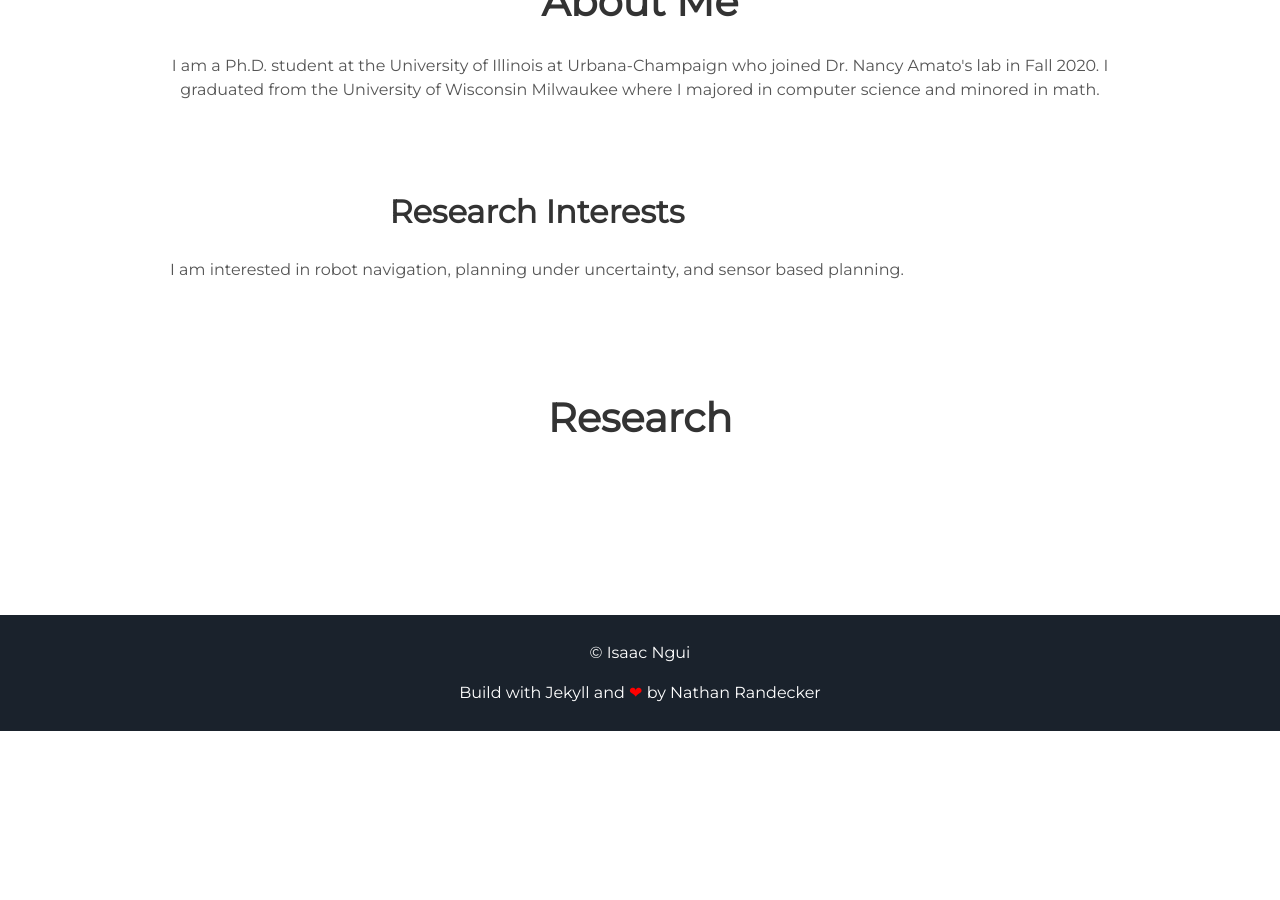
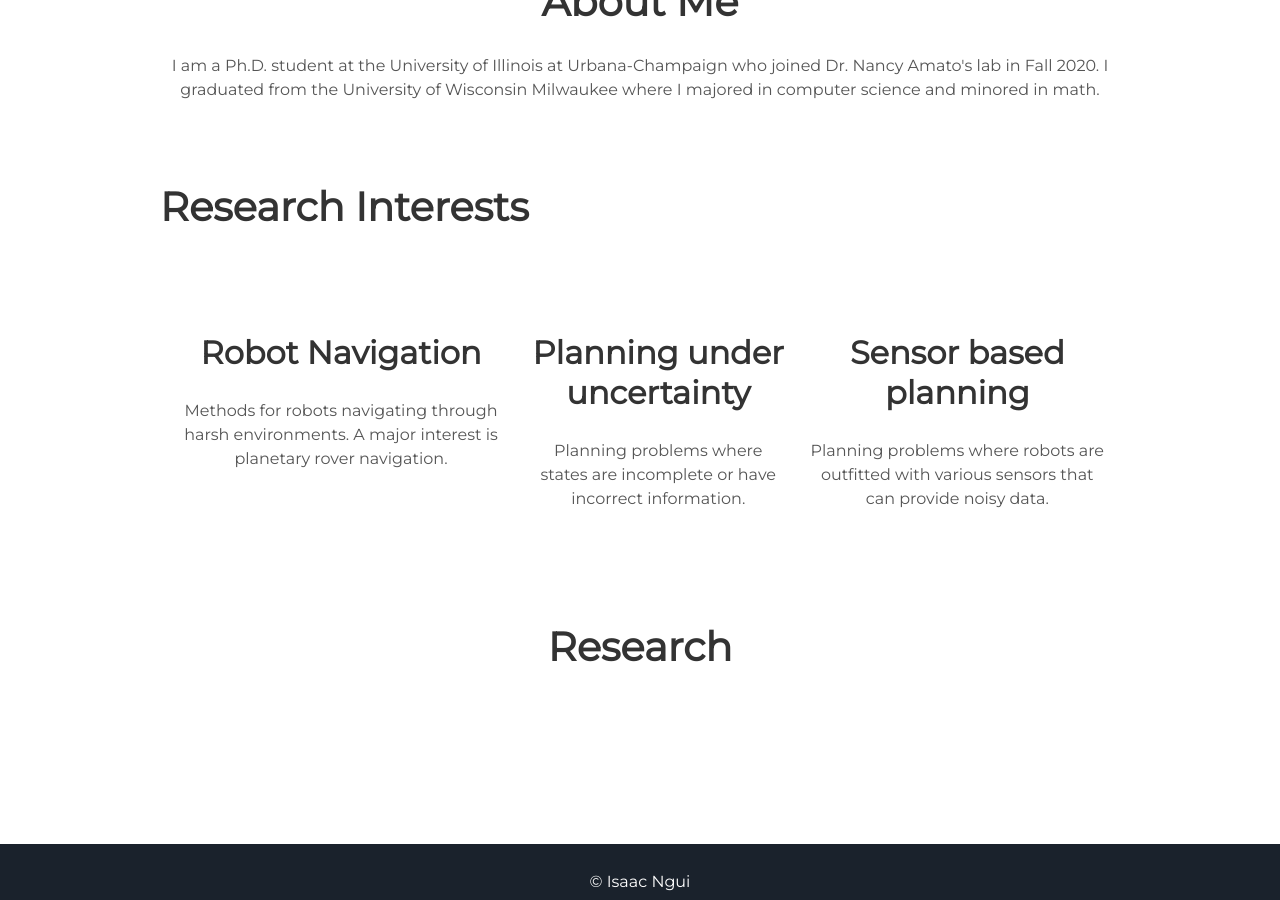
Before and after one commit to imngui/imngui.github.io, a Jekyll site: the page built from index.html, in a window 1280 px wide and 900 px high, scrolled down 1003 px. Built offline with Jekyll 4.4.1, drawn with Linux system fonts in a browser that asks for light colours; before the commit the page ends 1734 px from its top, so only the background shows below that.

Commit message:
Updated Research Interests

```diff
--- a/_includes/about.html
+++ b/_includes/about.html
@@ -2,25 +2,18 @@
   <h1> About Me </h1>
   <p> {{site.user_description}} </p>
 </div>
+  <h1>Research Interests</h1>
   <div class="user">
     <div class="tech">
-      <h2>Research Interests</h2>
-      <p>I am interested in robot navigation, planning under uncertainty, and sensor based planning.</p>
-    </div>
-    <!-- <div class="tech">
-      <h2>Code</h2>
-      <i class="devicon-javascript-plain colored"></i>
-      <i class="devicon-react-original-wordmark colored"></i>
-      <i class="devicon-nodejs-plain-wordmark"></i>
-      <p>Mumblecore hexagon kombucha, pitchfork four loko raclette intelligentsia master cleanse.
-        Vinyl XOXO lumbersexual</p>
+      <h2>Robot Navigation</h2>
+      <p>Methods for robots navigating through harsh environments. A major interest is planetary rover navigation.</p>
     </div>
     <div class="tech">
-      <h2>Tools</h2>
-      <i class="devicon-git-plain"></i>
-      <i class="devicon-gulp-plain colored"></i>
-      <i class="devicon-atom-original-wordmark"></i>
-      <p>Mumblecore hexagon kombucha, pitchfork four loko raclette intelligentsia master cleanse.
-        Vinyl XOXO lumbersexual</p>
-    </div> -->
+      <h2>Planning under uncertainty</h2>
+      <p>Planning problems where states are incomplete or have incorrect information.</p>
+    </div>
+    <div class="tech">
+      <h2>Sensor based planning</h2>
+      <p>Planning problems where robots are outfitted with various sensors that can provide noisy data.</p>
+    </div>
 </div>
```
